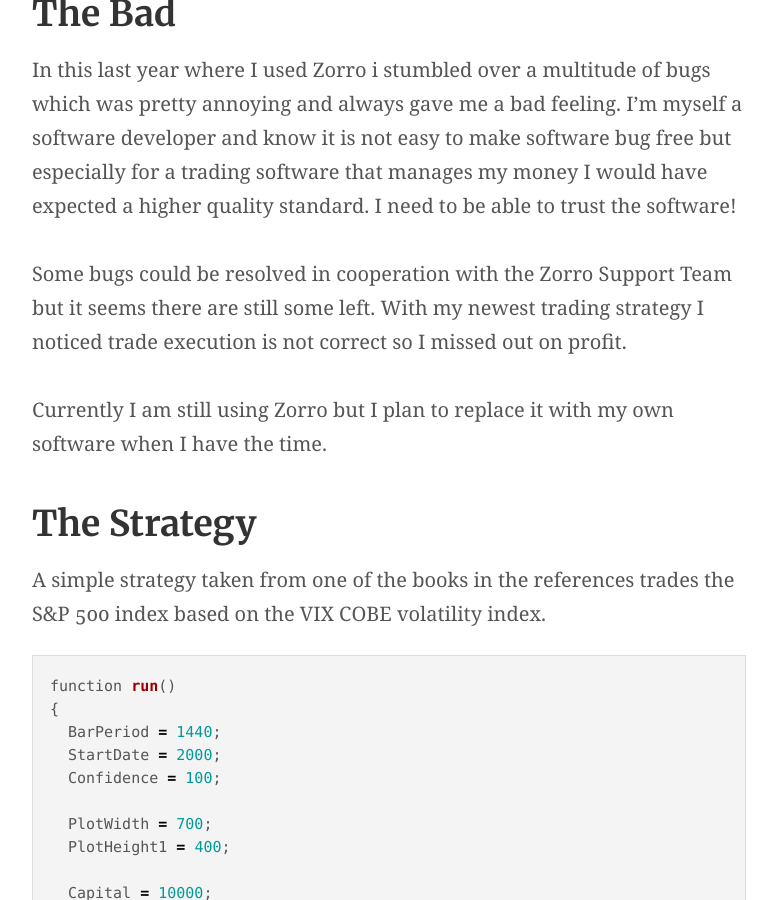
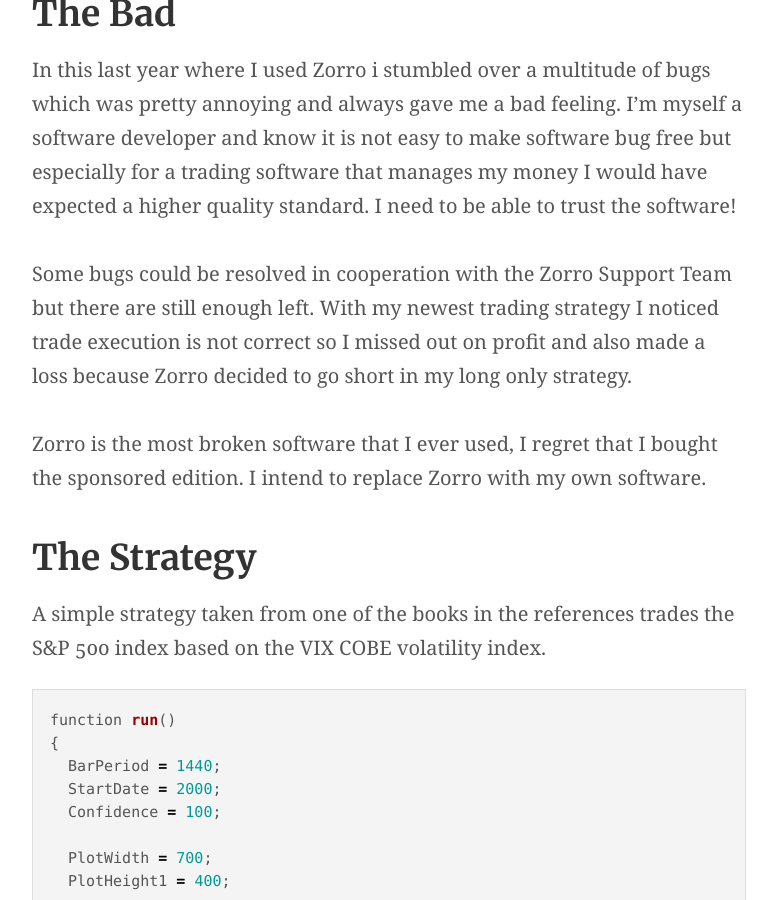
Before and after one commit to trenki2/trenki2.github.io, a Jekyll site: the page built from _posts/2017-06-04-trading-with-zorro.md, in a window 1280 px wide and 900 px high, scrolled down 1573 px. Shown: the whole window, without its empty margins (251-1028 px from the left). Built offline with Jekyll 4.4.1, drawn with Linux system fonts in a browser that asks for light colours.

Commit message:
Updated info

```diff
--- a/_posts/2017-06-04-trading-with-zorro.md
+++ b/_posts/2017-06-04-trading-with-zorro.md
@@ -52,12 +52,13 @@ developer and know it is not easy to make software bug free but especially for a
 trading software that manages my money I would have expected a higher quality
 standard. I need to be able to trust the software!
 
-Some bugs could be resolved in cooperation with the Zorro Support Team but it
-seems there are still some left. With my newest trading strategy I noticed trade
-execution is not correct so I missed out on profit.
+Some bugs could be resolved in cooperation with the Zorro Support Team but
+there are still enough left. With my newest trading strategy I noticed trade
+execution is not correct so I missed out on profit and also made a loss because
+Zorro decided to go short in my long only strategy.
 
-Currently I am still using Zorro but I plan to replace it with my own software
-when I have the time.
+Zorro is the most broken software that I ever used, I regret that I bought the
+sponsored edition. I intend to replace Zorro with my own software.
 
 ## The Strategy
 
```
Also changed, not shown: other parts of _posts/2017-06-04-trading-with-zorro.md (+1 -1 lines).
